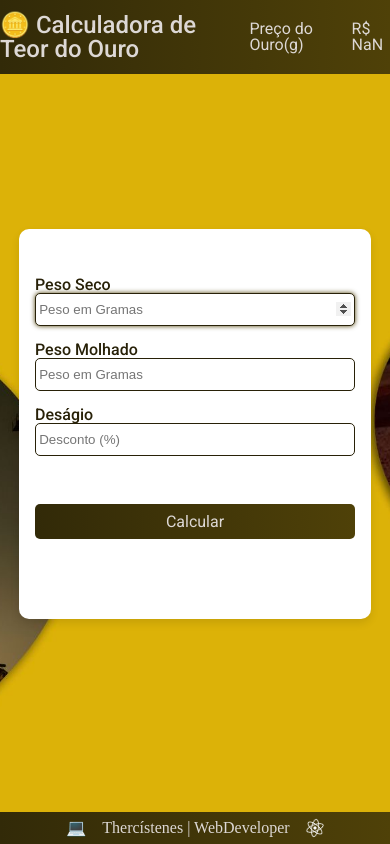
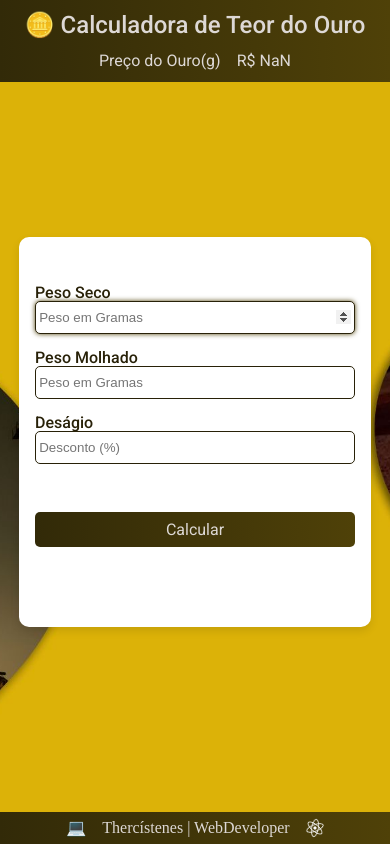
Before and after one commit to thercistenesPereira/Calculadora-de-Teor-do-Ouro, a React (Vite) app: page / in a window 390 px wide. Built offline with nearby package versions, Linux system fonts and the light colour scheme; no server answers.

Commit message:
acrescenta responsividade no header

```diff
--- a/src/App.css
+++ b/src/App.css
@@ -56,6 +56,16 @@ html, body {
   height: 1rem;
 }
 
+@media(max-width: 1024px) {
+  .content_header {
+    flex-direction: column;
+  }
+
+  .font_header_title {
+    margin-bottom: 1rem;
+  }
+}
+
 .main_style {
   display: flex;
   justify-content: center;
@@ -71,6 +81,7 @@ html, body {
   display: flex;
   flex-direction: column;
   min-width: 20rem;
+  max-width: 25rem;
   padding: 3rem 1rem 5rem 1rem;
   background-color: white;
   border-radius: 10px;
```
